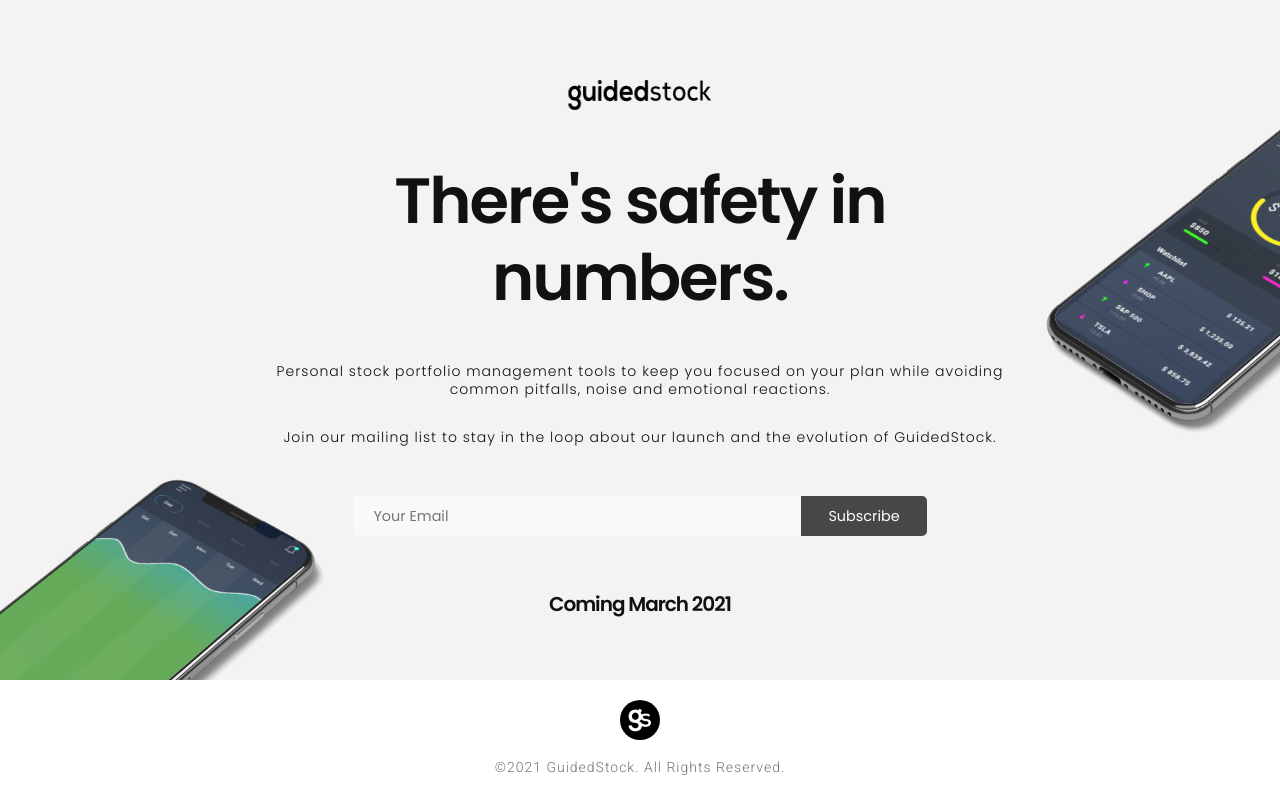
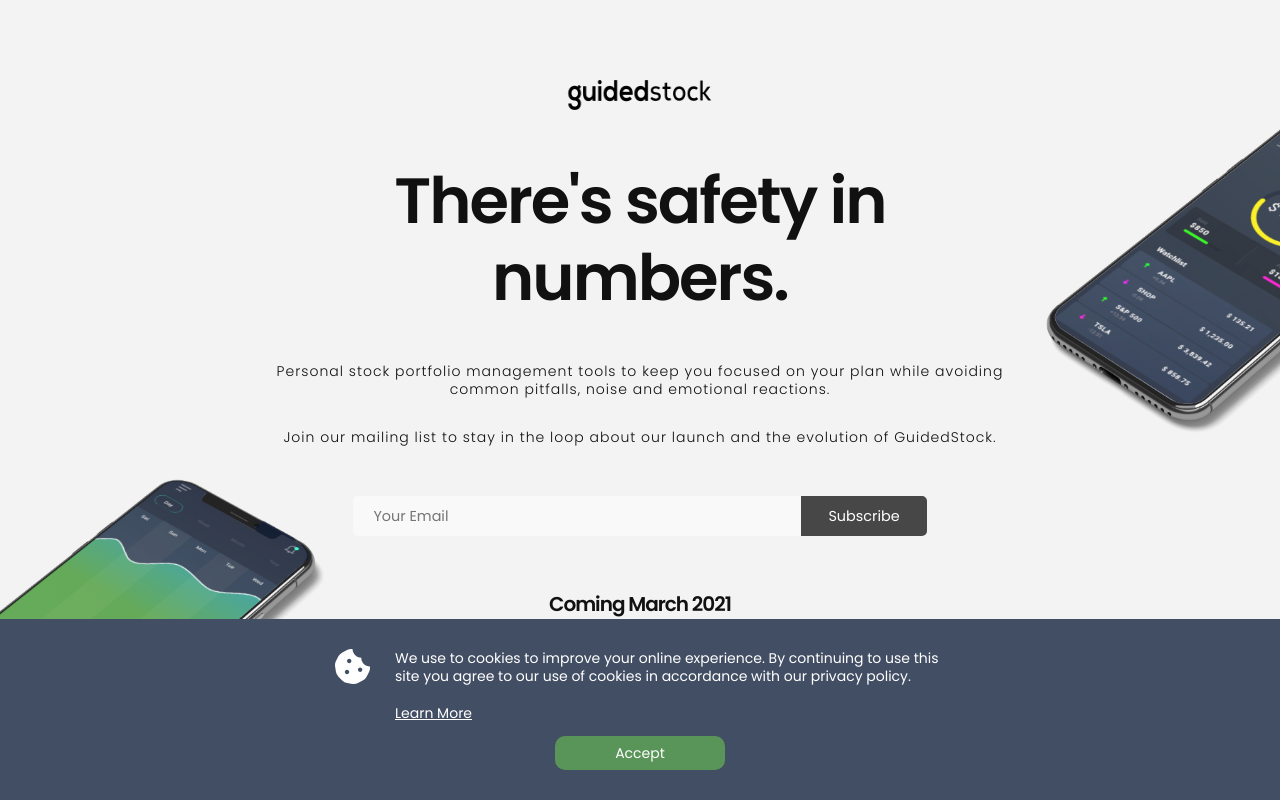
Before and after one commit to pilgrim53/GuidedStock, a Django app: page / in a window 1280 px wide. Run offline with Django 3.2, Linux system fonts and the light colour scheme; parts of the project's set-up code (start-up, migrations or seed data) failed here and were passed over; some libraries are stand-ins or nearby versions.

Commit message:
Added Cookie acknowledgement in landing page

```diff
--- a/stock_admin/static/assets/css/style.css
+++ b/stock_admin/static/assets/css/style.css
@@ -1837,6 +1835,81 @@
 	line-height: 22px;
 	font-size: 14px;
 }
+
+
+/* ----Cookie Section in index page---- */
+
+.cookie-bg-color {
+	background-color: #424E64;
+	padding: 30px 0;
+	position: fixed;
+	bottom: 0;
+	width: 100%;
+	transition: all 0.3s;
+}
+
+.cookie-content {
+	width: 100%;
+	max-width: 610px;
+	display: block;
+	margin: 0 auto;
+}
+
+.media {
+	display: flex;
+}
+
+.media img {
+	width: 35px;
+	height: 35px;
+	margin-right: 25px;
+}
+
+.media-body p {
+	color: #fff;
+	font-size: 14px;
+	font-weight: 400;
+	margin-bottom: 20px;
+	width: 100%;
+	max-width: 550px;
+	line-height: 18px;
+}
+
+.media-body a {
+	color: #fff;
+	font-size: 14px;
+	font-weight: 400;
+	text-decoration: underline;
+}
+
+.cookie-accept-btn {
+	margin-top: 15px;
+}
+
+.cookie-accept-btn button {
+	background-color: #599459;
+	border: none;
+	border-radius: 10px;
+	padding: 10px 60px;
+	color: #fff;
+	font-size: 14px;
+	font-weight: 400;
+}
+
+.cookie-accept-btn button:focus {
+	outline: none;
+	box-shadow: none;
+}
+
+.body-position {
+	overflow: hidden;
+}
+
+
+/* .cookies-top {
+    bottom: 0;
+} */
+
 
 /* ---------- Footer Section Styling Ends ---------- */
 
--- a/stock_admin/static/assets/js/custom.js
+++ b/stock_admin/static/assets/js/custom.js
@@ -1,9 +1,8 @@
 /* ----- Custom Scripts for Destiny template ----- */
+
 $(document).ready(function () {
   $('[data-toggle="tooltip"]').tooltip();
-
 });
-
 
 $('#subscribe').submit(function (e) {
   e.preventDefault();
@@ -85,17 +84,12 @@
   }
 })
 
-
-
-
 // -----password---
-
 $(document).on('click', '.fa-eye', function () {
   $(this).toggleClass("fa-eye-slash");
   let input = $(this).prev();
   (input.attr("type") == "password") ? input.attr("type", "text"): input.attr("type", "password");
 });
-
 
 // ----caps lock on validation---
 $('input[type="password"]').each(function () {
@@ -168,7 +162,6 @@
 });
 
 var removeClass = true;
-
 $(document).on('click', "html", function () {
   if (removeClass) {
     $(".real-ticker-filed").removeClass("show-ticker-sidebar");
@@ -180,7 +173,41 @@
   }
   removeClass = true;
 });
-
 $(document).on('click', ".plus-square,.real-ticker-filed,.edit-ticker-sidebar,.edit-real-ticker-filed,.sidebar,.three-bar i,.delete-ticker-sidebar,.delete-sidebar", function () {
   removeClass = false;
 });
+// ------Cookie Script---
+$(document).on('click', ".cookie-accept-btn button", function () {
+  $(".cookie-bg-color").fadeOut();;
+});
+
+// Reads cookie and return value
+function getCookie(cname) {
+  var name = cname + "=";
+  var decodedCookie = decodeURIComponent(document.cookie);
+  var ca = decodedCookie.split(';');
+  for (var i = 0; i < ca.length; i++) {
+    var c = ca[i];
+    while (c.charAt(0) == ' ') {
+      c = c.substring(1);
+    }
+    if (c.indexOf(name) == 0) {
+      return c.substring(name.length, c.length);
+    }
+  }
+  return "";
+}
+
+// ------Cookie Script---
+$(document).ready(function () {
+  $(".cookie-bg-color").hide();
+  var cookie_ack = getCookie('cookie_acknowledgement');
+  if (!cookie_ack) {
+    $(".cookie-bg-color").show()
+  }
+});
+
+$(document).on('click', ".cookie-accept-btn button", function () {
+  document.cookie = "cookie_acknowledgement=done";
+  $(".cookie-bg-color").show();
+});
--- a/stock_admin/static/assets/js/portfolio.js
+++ b/stock_admin/static/assets/js/portfolio.js
@@ -55,7 +55,7 @@
     });
 
     function resetEditStock() {
-        let fields = ['purchase', 'delete-ticker', 'delete-stock-name', 'proximity', 'potential', 'profit', 'stock-name', 'ticker', 'open', 'pe', 'avg-vol', 'high', 'mkt-cap', 'yield', 'high-52', 'low-52', 'beta', 'vol', 'low', 'eps']
+        let fields = ['purchase', 'delete-ticker', 'delete-stock-name', 'proximity', 'potential', 'profit', 'stock-name', 'ticker', 'open', 'pe', 'avg-vol', 'high', 'mkt-cap', 'yield', 'high-52', 'low-52', 'target-est', 'vol', 'low', 'eps']
         for (let field of fields) {
             $(`#${field}`).html('-');
         }
--- a/stock_admin/templates/home.html
+++ b/stock_admin/templates/home.html
@@ -15,7 +15,7 @@
     <link href="{% static 'assets/css/style.css' %}" rel="stylesheet" type="text/css" media="all" />
 </head>
 
-<body>
+<body class="body-position">
     <!-- Main Section -->
     <div class="main" id="main">
         <div class="jarallax">
@@ -73,6 +73,26 @@
         </div>
     </div>
 
+    <!-- --Add Cookies Section --- -->
+    <div class="cookie-bg-color" style="display: none;">
+        <div class="container">
+            <div class="cookie-content">
+                <div class="media">
+                    <img src="{% static 'assets/images/cookie.svg' %}" alt="cookie" />
+                    <div class="media-body">
+                        <p>We use to cookies to improve your online experience. By continuing to use this site you agree
+                            to our use of cookies
+                            in accordance with our privacy policy.</p>
+                        <a href="#">Learn More</a>
+                    </div>
+                </div>
+                <div class="text-center cookie-accept-btn">
+                    <button type="button">Accept</button>
+                </div>
+            </div>
+        </div>
+    </div>
+
     <!-- Jquery and Js Plugins -->
 
     <script type="text/javascript" src="{% static 'assets/js/jquery.min.js' %}"></script>
```
Also changed, not shown: other parts of stock_admin/static/assets/css/style.css (+94 -39 lines), stock_admin/templates/portfolio.html (+9 -6 lines), stock_admin/static/assets/images/cookie.svg (added). Lines whose indentation alone changed are shown as unchanged.
